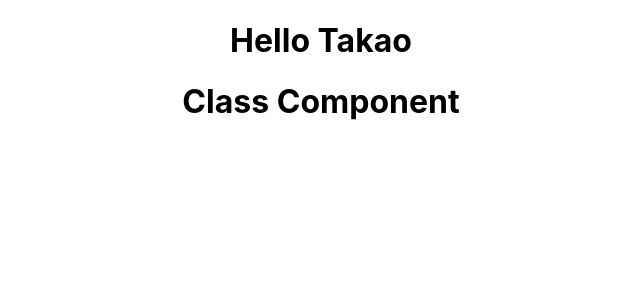
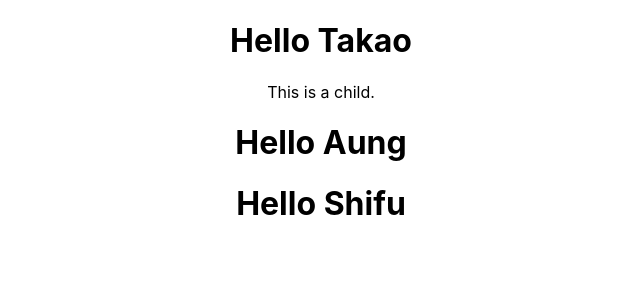
Before and after one commit to Takao21/react-learning, a React (Create React App) app: page / in a window 1280 px wide. Shown: the top 300 px of the page, without its empty margins (319-959 px from the left). Built offline with nearby package versions, Linux system fonts and the light colour scheme.

Commit message:
learnt about props

```diff
--- a/src/App.js
+++ b/src/App.js
@@ -7,8 +7,12 @@ import Welcome from './components/Welcome';
 function App() {
   return (
     <div className="App">
-      <Greet />
-      <Welcome />
+      <Greet name="Takao">
+        <p>This is a child.</p>
+      </Greet>
+      <Greet name="Aung" />
+      <Greet name="Shifu" />
+      { /* <Welcome /> */ }
     </div>
   );
 }
--- a/src/components/Greet.js
+++ b/src/components/Greet.js
@@ -1,3 +1,10 @@
 import React from 'react';
 
-export const Greet = () => <h1>Hello Takao</h1>;
+export const Greet = (props) => {
+  return (
+    <div>
+      <h1>Hello {props.name}</h1>
+      {props.children}
+    </div>
+  )
+}
```
